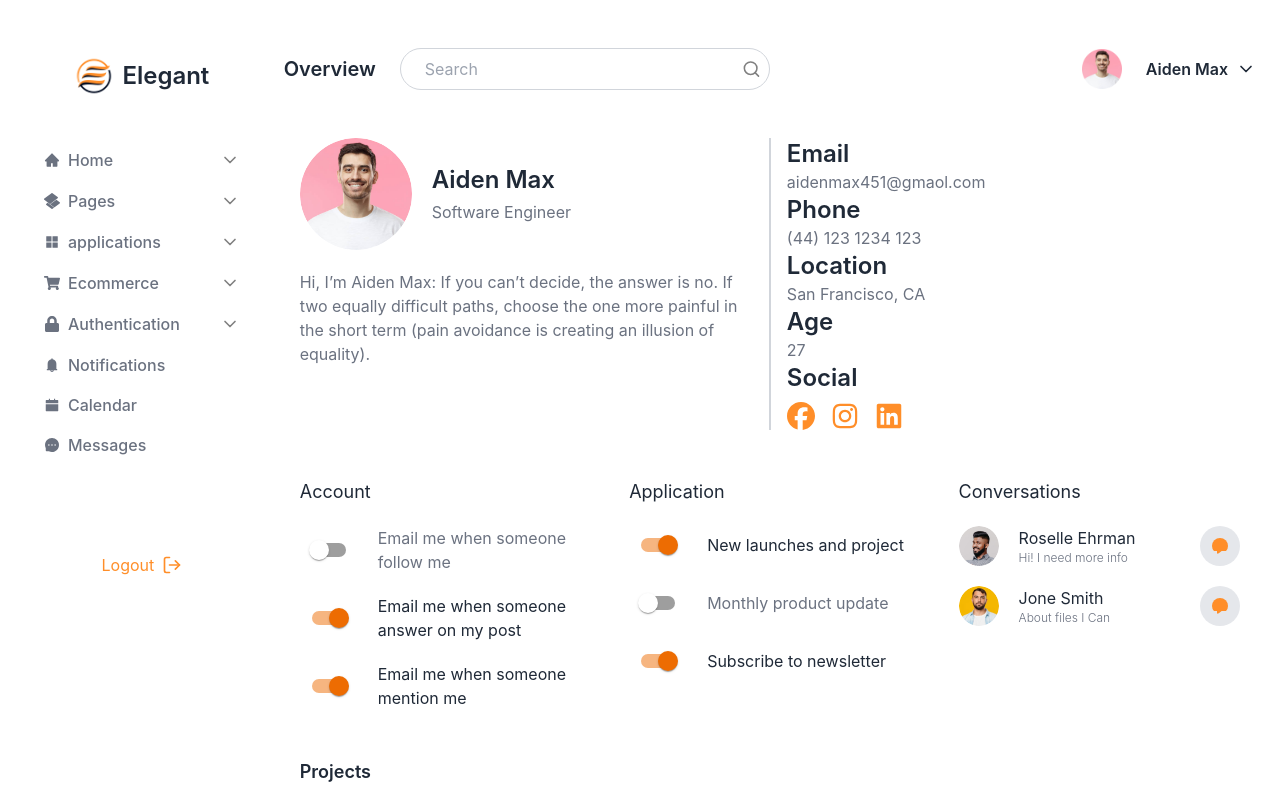
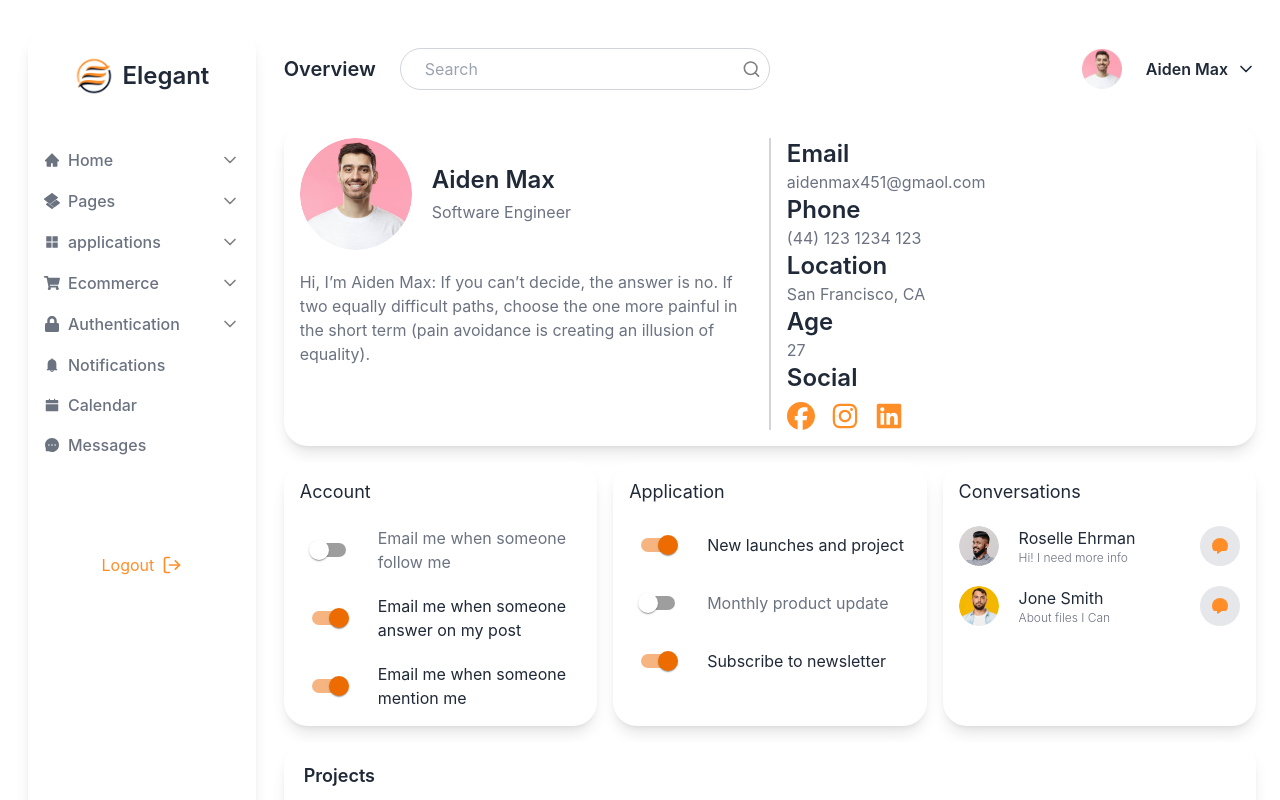
Before and after one commit to MohamedAliMurad/Elegent, a React (Vite) app: page / in a window 1280 px wide. Shown: the top 800 px of the page. Built offline with nearby package versions, Linux system fonts and the light colour scheme.

Commit message:
updated files

```diff
--- a/src/components/Sidebar.tsx
+++ b/src/components/Sidebar.tsx
@@ -29,11 +29,9 @@ const Sidebar: React.FC<SidebarProps> = ({ isOpen }) => {
     <>
       {/* Sidebar */}
       <aside
-        className={`fixed  bg-white transition-transform transform m-7 rounded-3xl p-2 flex flex-col  ${
-          isOpen
-            ? "translate-x-0"
-            : "-translate-x-full hidden lg:block 2xl:block "
-        } lg:translate-x-0 lg:relative w-60 lg:w-72 2xl:w-80 shadow-lg lg:shadow-none`}
+  className={`fixed bg-white transition-transform transform m-7 rounded-3xl p-2 flex flex-col justify-around shadow-lg lg:relative w-60 lg:w-72 2xl:w-80 ${
+    isOpen ? "translate-x-0" : "-translate-x-full lg:translate-x-0 hidden lg:block"
+  }`}
       >
         {/* Logo */}
         <div className="flex items-center pb-6 my-5 justify-center space-x-2">
--- a/src/pages/ProfileOverview.tsx
+++ b/src/pages/ProfileOverview.tsx
@@ -75,7 +75,7 @@ const ProfileOverview: React.FC = () => {
 
   return (
     <div className="w-full py-4 pb-6 lg:pl-0 xl:pl-0 lg:px-6 xl:px-6 px-4 flex flex-col gap-4">
-      <section className="min-w-full flex lg:flex-row flex-col justify-between bg-white p-4 rounded-3xl self-center ">
+      <section className="min-w-full flex lg:flex-row flex-col justify-between bg-white p-4 rounded-3xl self-center shadow-lg ">
         <div className="user-des lg:w-1/2 xl:w-1/2 w-full flex flex-col gap-5">
           <div className="user flex flex-row gap-5 items-center w-full ">
             <img
@@ -130,8 +130,8 @@ const ProfileOverview: React.FC = () => {
           </p>
         </div>
       </section>
-      <section className="min-w-full flex lg:flex-row flex-col justify-between  rounded-3xl self-center gap-4  ">
-        <div className="user-des lg:w-1/3 xl:w-3/2 w-full flex flex-col gap-5 bg-white rounded-3xl p-4">
+      <section className="min-w-full flex lg:flex-row flex-col justify-between  rounded-3xl self-center gap-4   ">
+        <div className="user-des lg:w-1/3 xl:w-3/2 w-full flex flex-col gap-5 bg-white rounded-3xl p-4 shadow-lg">
           <h3 className="text-gray-800 text-lg">Account</h3>
           <div className="flex flex-row gap-5 items-center">
             <Switch color="warning" />
@@ -148,7 +148,7 @@ const ProfileOverview: React.FC = () => {
             <p className="text-gray-800">Email me when someone mention me</p>
           </div>
         </div>
-        <div className="user-des lg:w-1/3 xl:w-3/2 w-full flex flex-col gap-5 bg-white rounded-3xl p-4">
+        <div className="user-des lg:w-1/3 xl:w-3/2 w-full flex flex-col gap-5 bg-white rounded-3xl p-4 shadow-lg">
           <h3 className="text-gray-800 text-lg">Application</h3>
           <div className="flex flex-row gap-5 items-center">
             <Switch defaultChecked color="warning" />
@@ -163,7 +163,7 @@ const ProfileOverview: React.FC = () => {
             <p className="text-gray-800">Subscribe to newsletter</p>
           </div>
         </div>
-        <div className="user-des lg:w-1/3 xl:w-3/2 w-full flex flex-col gap-5 bg-white rounded-3xl p-4">
+        <div className="user-des lg:w-1/3 xl:w-3/2 w-full flex flex-col gap-5 bg-white rounded-3xl p-4 shadow-lg">
           <h3 className="text-gray-800 text-lg">Conversations</h3>
           <div className="flex flex-row gap-5 items-center w-full justify-between">
             <div className="flex flex-row gap-5 items-center">
@@ -199,7 +199,7 @@ const ProfileOverview: React.FC = () => {
           </div>
         </div>
       </section>
-      <section className="min-w-full flex flex-col justify-between bg-white p-4 rounded-3xl self-center gap-4">
+      <section className="min-w-full flex flex-col justify-between bg-white p-5 rounded-3xl self-center gap-4 shadow-lg">
         <h2 className="text-gray-800 text-lg font-semibold">Projects</h2>
         <p className="text-gray-500 text-sm">Architects design houses</p>
         <div className="flex flex-col md:flex-row justify-between gap-4 flex-wrap">
```
